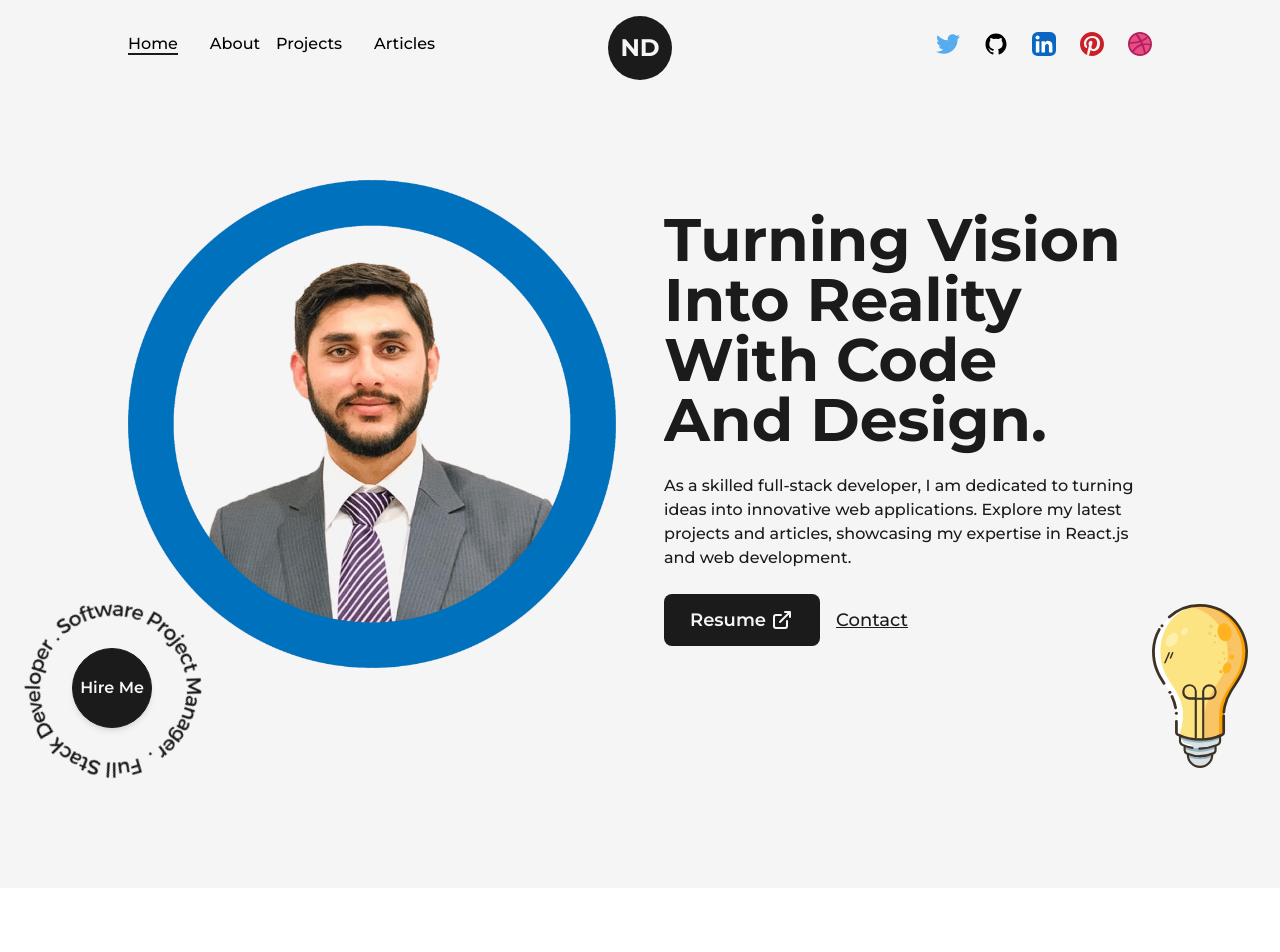
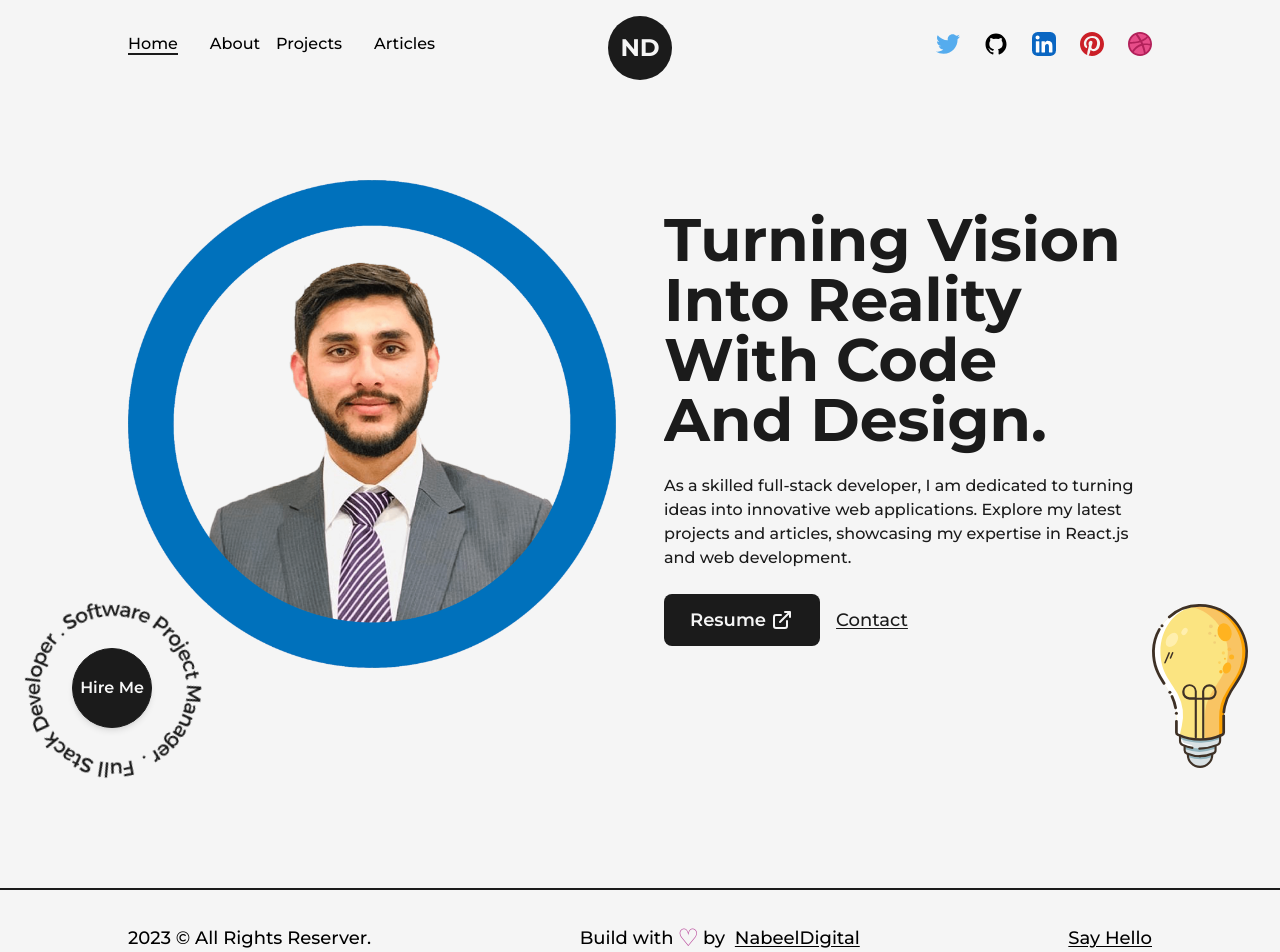
Before and after one commit to Metaverse-Nabeel/portfolio_next_JS, a Next.js app: page / in a window 1280 px wide. Shown: the top 952 px of the page. Before the commit the page ends 888 px from the top, so only its background shows below. Built offline with nearby package versions, Linux system fonts and the light colour scheme.

Commit message:
Revert "Revert "Footer section completed""

```diff
--- /dev/null
+++ b/src/components/Footer.jsx
@@ -0,0 +1,33 @@
+import React from "react";
+import Layout from "./Layout";
+import Link from "next/link";
+
+const Footer = () => {
+  return (
+    <footer className="w-full border-t-2 border-solid border-dark font-medium text-lg">
+      <Layout className="py-8 flex items-center justify-between">
+        <span>{new Date().getFullYear()} &copy; All Rights Reserver.</span>
+        <div className="flex items-center">
+          Build with <span className="text-primary text-2xl px-1">&#9825;</span>{" "}
+          by &nbsp;
+          <Link
+            href="https://github.com/Metaverse-Nabeel"
+            className="underline underline-offset-2"
+            target={"_blank"}
+          >
+            NabeelDigital
+          </Link>
+        </div>
+        <Link
+          href="https://github.com/Metaverse-Nabeel"
+          className="underline underline-offset-2"
+          target={"_blank"}
+        >
+          Say Hello
+        </Link>
+      </Layout>
+    </footer>
+  );
+};
+
+export default Footer;
--- a/src/pages/_app.js
+++ b/src/pages/_app.js
@@ -2,6 +2,7 @@
 import '../styles/globals.css'
 import { Montserrat } from 'next/font/google'
 import NavBar from '@/components/NavBar'
+import Footer from '@/components/Footer'
 
 const montserrat = Montserrat({
   subsets: ['latin'],
@@ -18,6 +19,7 @@
   <main className={`${montserrat.variable} font-sans bg-light w-full min-h-screen`}>
     <NavBar/>
     <Component {...pageProps} />
+    <Footer />
   </main>
     </>
   )
--- a/src/pages/index.js
+++ b/src/pages/index.js
@@ -35,7 +35,7 @@
               </p>
               <div className="flex items-center self-start mt-2 ">
                 <Link href="/Nabeel_Ahmed_Resume.pdf" target={"_blank"}className="flex items-center bg-dark text-light p-2.5 px-6 rounded-lg text-lg font-semibold hover:bg-light hover:text-dark border-2 border-solid border-transparent hover:border-dark" download={true}>Resume <LinkArrow className={"w-6 ml-1"} /></Link>
-                <Link href="mailto:nabeelahmed3129@gmail.com" target={"_blank"} className="ml-4 text-lg font-medium capitalize text-dark underline">Contact</Link>
+                <Link href="mailto:nabeelahmed3129@gmail.com" target={"_blank"} className="ml-4 text-lg font-medium capitalize text-dark underline underline-offset-2">Contact</Link>
               </div>
             </div>
           </div>
```
